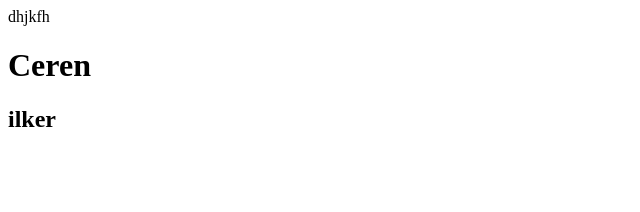
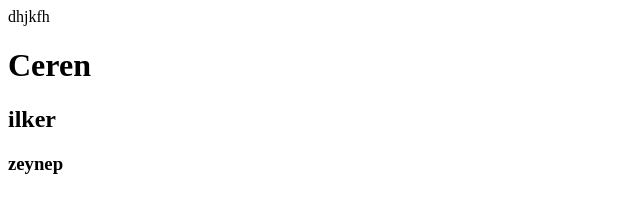
Before and after one commit to cerensudefirat/deneme5, a plain HTML site: page index.html in a window 1280 px wide. Shown: the full height of the page, 0-640 px from the left. Drawn offline with Linux system fonts and the light colour scheme.

Commit message:
6.commit

```diff
--- a/index.html
+++ b/index.html
@@ -9,5 +9,6 @@
     dhjkfh
     <h1>Ceren</h1>
     <h2>ilker</h2>
+    <h3>zeynep</h3>
 </body>
 </html>
```
